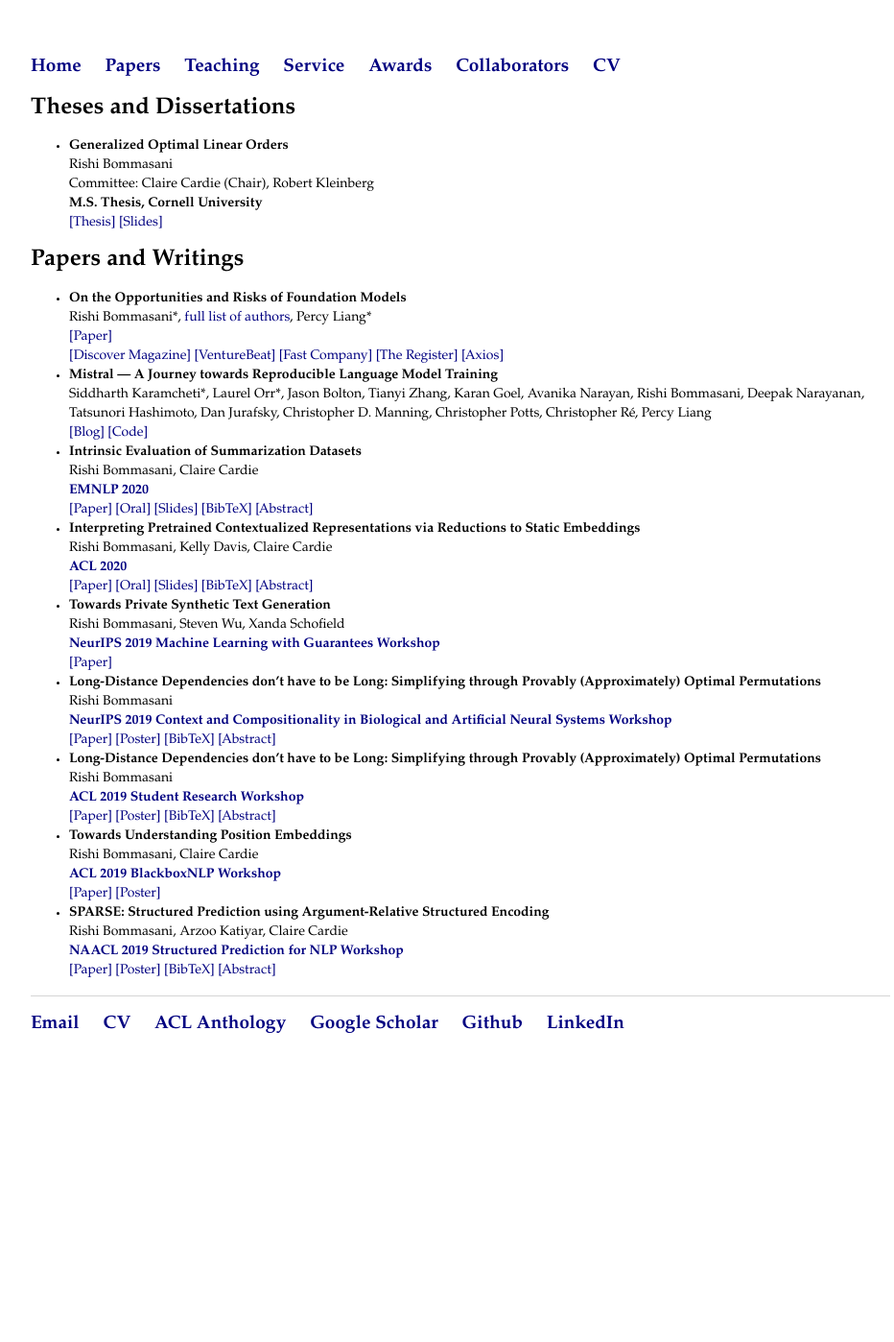
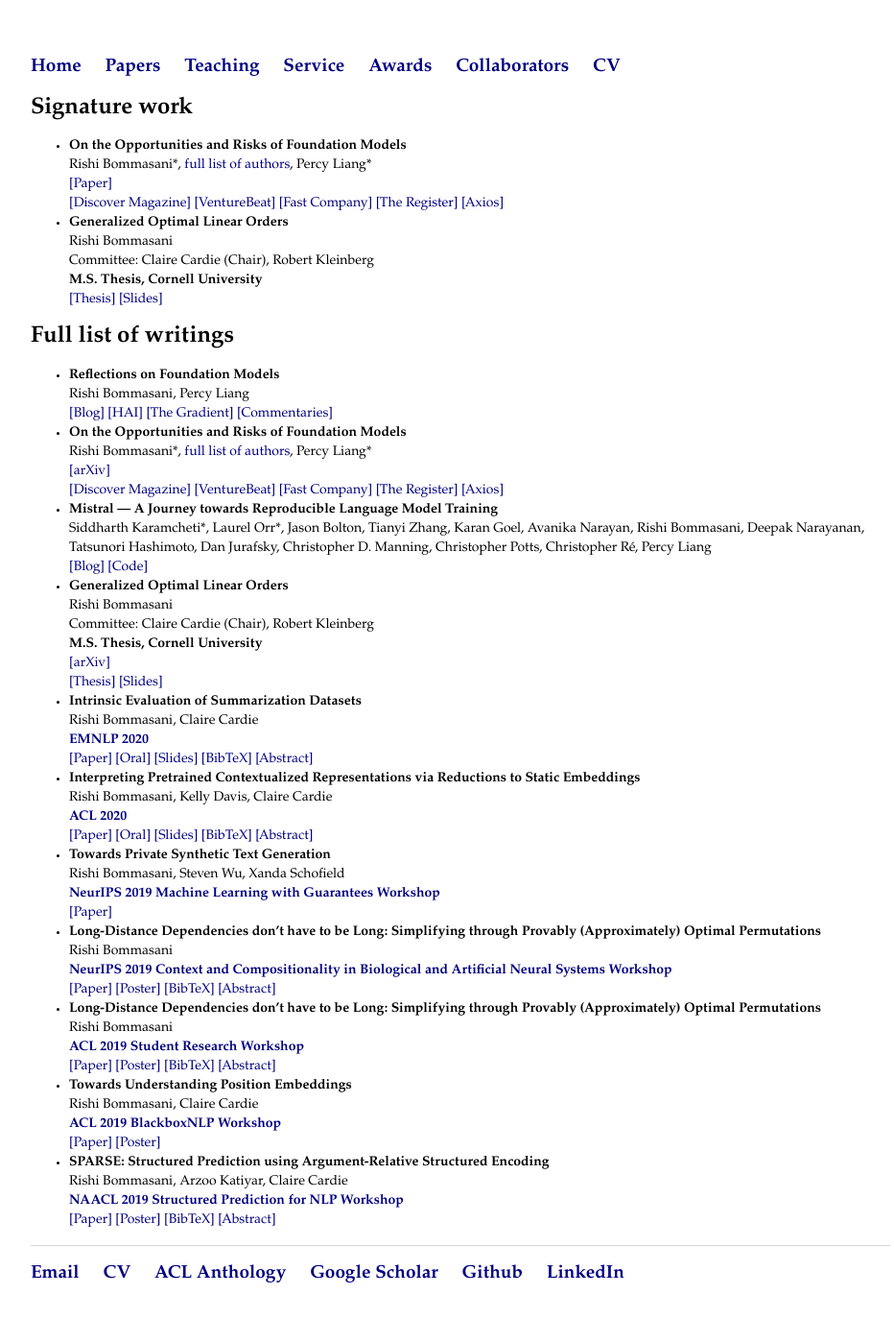
Before and after one commit to rishibommasani/rishibommasani.github.io, a Jekyll site: the page built from papers/index.html, in a window 1280 px wide. Shown: the whole page at 96% size, without its empty margins (160-1092 px from the left). Built offline with Jekyll 4.4.1, drawn with Linux system fonts in a browser that asks for light colours; before the commit the page ends 1138 px from its top, so only the background shows below that.

Commit message:
Update index.html

```diff
--- a/papers/index.html
+++ b/papers/index.html
@@ -2,8 +2,14 @@
 layout: default
 title: Papers
 ---
-	<h1>Theses and Dissertations</h1>
+	<h1>Signature work</h1>
 	<ul>
+	<li><b> On the Opportunities and Risks of Foundation Models </b>
+		<br> Rishi Bommasani*, <a href="https://crfm.stanford.edu/report.html">full list of authors</a>, Percy Liang*
+		<br> <a href="https://arxiv.org/abs/2108.07258">[Paper]</a>
+		<br> <a href="https://www.discovermagazine.com/technology/the-coming-identity-crisis-for-ai">[Discover Magazine]</a> <a href="https://venturebeat.com/2021/08/18/foundation-models-risk-exacerbating-mls-ethical-challenges/">[VentureBeat]</a> <a href="https://www.fastcompany.com/90666920/ai-bias-stanford-percy-liang-fei-fei-li">[Fast Company]</a> <a href="https://www.theregister.com/2021/08/23/percy_liang_qa/">[The Register]</a> <a href="https://www.axios.com/foundation-ai-models-stanford-5562dc3f-99c1-4127-bc6a-6e4e6ecc982a.html">[Axios]</a> </li>
+	</li>
+
 	<li><b> Generalized Optimal Linear Orders </b>
 		<br> Rishi Bommasani
 		<br> Committee: Claire Cardie (Chair), Robert Kleinberg
@@ -11,41 +17,72 @@ title: Papers
 		<br> <a href="https://ecommons.cornell.edu/handle/1813/103195">[Thesis]</a> <a href="https://github.com/rishibommasani/rishibommasani.github.io/blob/master/papers/Thesis-Defense-2020.pdf">[Slides]</a>
         </li>
 	</ul>
-	<h1>Papers and Writings</h1>
+
+	<h1>Full list of writings</h1>
 	<ul>
+	<li><b> Reflections on Foundation Models </b>
+		<br> Rishi Bommasani, Percy Liang
+		<br> <a href="https://crfm.stanford.edu/2021/10/18/reflections.html"> [Blog] </a> <a href="https://hai.stanford.edu/news/reflections-foundation-models"> [HAI] </a> <a href="https://thegradient.pub/reflections-on-foundation-models/"> [The Gradient] </a> <a href="https://crfm.stanford.edu/2021/10/18/commentaries.html"> [Commentaries] </a> </li>
+	</li>
+
 	<li><b> On the Opportunities and Risks of Foundation Models </b>
 		<br> Rishi Bommasani*, <a href="https://crfm.stanford.edu/report.html">full list of authors</a>, Percy Liang*
-		  <br> <a href="https://arxiv.org/abs/2108.07258">[Paper]</a>
+		<br> <a href="https://arxiv.org/abs/2108.07258">[arXiv]</a>
 		<br> <a href="https://www.discovermagazine.com/technology/the-coming-identity-crisis-for-ai">[Discover Magazine]</a> <a href="https://venturebeat.com/2021/08/18/foundation-models-risk-exacerbating-mls-ethical-challenges/">[VentureBeat]</a> <a href="https://www.fastcompany.com/90666920/ai-bias-stanford-percy-liang-fei-fei-li">[Fast Company]</a> <a href="https://www.theregister.com/2021/08/23/percy_liang_qa/">[The Register]</a> <a href="https://www.axios.com/foundation-ai-models-stanford-5562dc3f-99c1-4127-bc6a-6e4e6ecc982a.html">[Axios]</a> </li>
+	</li>
+
 	<li><b> Mistral — A Journey towards Reproducible Language Model Training </b>
 		<br> Siddharth Karamcheti*, Laurel Orr*, Jason Bolton, Tianyi Zhang, Karan Goel, Avanika Narayan, Rishi Bommasani, Deepak Narayanan, Tatsunori Hashimoto, Dan Jurafsky, Christopher D. Manning, Christopher Potts, Christopher Ré, Percy Liang
 		<br> <a href="https://crfm.stanford.edu/blog.html">[Blog]</a> <a href="https://github.com/stanford-crfm/mistral">[Code]</a> </li>
+	</li>
+
+	<li><b> Generalized Optimal Linear Orders </b>
+		<br> Rishi Bommasani
+		<br> Committee: Claire Cardie (Chair), Robert Kleinberg
+		<br> <b> M.S. Thesis, Cornell University </b>
+		<br> <a href="https://arxiv.org/abs/2108.10692">[arXiv]</a>
+		<br> <a href="https://ecommons.cornell.edu/handle/1813/103195">[Thesis]</a> <a href="https://github.com/rishibommasani/rishibommasani.github.io/blob/master/papers/Thesis-Defense-2020.pdf">[Slides]</a>
+	</li>
+
 	<li><b> Intrinsic Evaluation of Summarization Datasets </b>
 		<br> Rishi Bommasani, Claire Cardie
 		<br> <b> <a href="https://2020.emnlp.org/">EMNLP 2020</a> </b>
 		<br> <a href="https://www.aclweb.org/anthology/2020.emnlp-main.649.pdf">[Paper]</a> <a href="https://slideslive.com/38938755/intrinsic-evaluation-of-summarization-datasets">[Oral]</a> <a href="https://github.com/rishibommasani/rishibommasani.github.io/blob/master/papers/EMNLP-2020-Slides.pdf">[Slides]</a> <a href="https://www.aclweb.org/anthology/2020.emnlp-main.649.bib">[BibTeX]</a> <a href="https://www.aclweb.org/anthology/2020.emnlp-main.649/">[Abstract]</a> </li>
+	</li>
+
 	<li><b> Interpreting Pretrained Contextualized Representations via Reductions to Static Embeddings </b>
 		<br> Rishi Bommasani, Kelly Davis, Claire Cardie
 		<br> <b> <a href="https://acl2020.org/">ACL 2020</a> </b>
 		<br> <a href="https://www.aclweb.org/anthology/2020.acl-main.431.pdf">[Paper]</a> <a href="https://slideslive.com/38929398/interpreting-pretrained-contextualized-representations-via-reductions-to-static-embeddings">[Oral]</a> <a href="https://github.com/rishibommasani/rishibommasani.github.io/blob/master/papers/ACL-2020-Slides.pdf">[Slides]</a> <a href="https://www.aclweb.org/anthology/2020.acl-main.431.bib">[BibTeX]</a> <a href="https://www.aclweb.org/anthology/2020.acl-main.431/">[Abstract]</a> </li>
+	</li>
+
 	<li><b> Towards Private Synthetic Text Generation </b>
 		<br> Rishi Bommasani, Steven Wu, Xanda Schofield
 		<br> <b> <a href="https://sites.google.com/view/mlwithguarantees">NeurIPS 2019 Machine Learning with Guarantees Workshop</a> </b>
 		<br> <a href="https://github.com/rishibommasani/rishibommasani.github.io/blob/master/papers/NeurIPS2019.pdf">[Paper]</a> </li>
+	</li>
+
 	<li><b> Long-Distance Dependencies don’t have to be Long: Simplifying through Provably (Approximately) Optimal Permutations </b>
 		<br> Rishi Bommasani
 		<br> <b> <a href="https://context-composition.github.io/">NeurIPS 2019 Context and Compositionality in Biological and Artificial Neural Systems Workshop</a> </b>
 		<br> <a href="https://www.aclweb.org/anthology/P19-2012">[Paper]</a> <a href="https://drive.google.com/open?id=1SXICTLInnSvoDvLqphIUFxvGF-EV_Pwv">[Poster]</a> <a href="https://www.aclweb.org/anthology/papers/P/P19/P19-2012.bib">[BibTeX]</a> <a href="https://www.aclweb.org/anthology/P19-2012/">[Abstract]</a></li>
+	</li>
+
 	<li><b> Long-Distance Dependencies don’t have to be Long: Simplifying through Provably (Approximately) Optimal Permutations </b>
 		<br> Rishi Bommasani
 		<br> <b> <a href="https://sites.google.com/view/acl19studentresearchworkshop/">ACL 2019 Student Research Workshop</a> </b>
 		<br> <a href="https://www.aclweb.org/anthology/P19-2012">[Paper]</a> <a href="https://drive.google.com/open?id=1SXICTLInnSvoDvLqphIUFxvGF-EV_Pwv">[Poster]</a> <a href="https://www.aclweb.org/anthology/papers/P/P19/P19-2012.bib">[BibTeX]</a> <a href="https://www.aclweb.org/anthology/P19-2012/">[Abstract]</a></li>
+	</li>
+
 	<li><b> Towards Understanding Position Embeddings </b>
 		<br> Rishi Bommasani, Claire Cardie
 		<br> <b> <a href="https://blackboxnlp.github.io/">ACL 2019 BlackboxNLP Workshop</a> </b>
 		<br> <a href="https://github.com/rishibommasani/rishibommasani.github.io/blob/master/papers/PositionEmbeddings.pdf">[Paper]</a> <a href="https://drive.google.com/open?id=1g258QFoLHir8QXvj68Ef9cX2NA8MCq0C">[Poster]</a></li>
+	</li>
+
 	<li><b> SPARSE: Structured Prediction using Argument-Relative Structured Encoding </b>
 		<br> Rishi Bommasani, Arzoo Katiyar, Claire Cardie
 		<br> <b> <a href="http://structuredprediction.github.io/SPNLP19">NAACL 2019 Structured Prediction for NLP Workshop</a> </b>
 		<br> <a href="https://www.aclweb.org/anthology/W19-1503">[Paper]</a> <a href="https://drive.google.com/open?id=0BwHpOd64l_vAM1BwcVM3RE52S2h6b214d0x4bERfYjNnMHhR">[Poster]</a> <a href="https://www.aclweb.org/anthology/papers/W/W19/W19-1503.bib">[BibTeX]</a> <a href="https://www.aclweb.org/anthology/W19-1503/">[Abstract]</a></li>
+	</li>
 	</ul>
```
Lines whose indentation alone changed are shown as unchanged.
